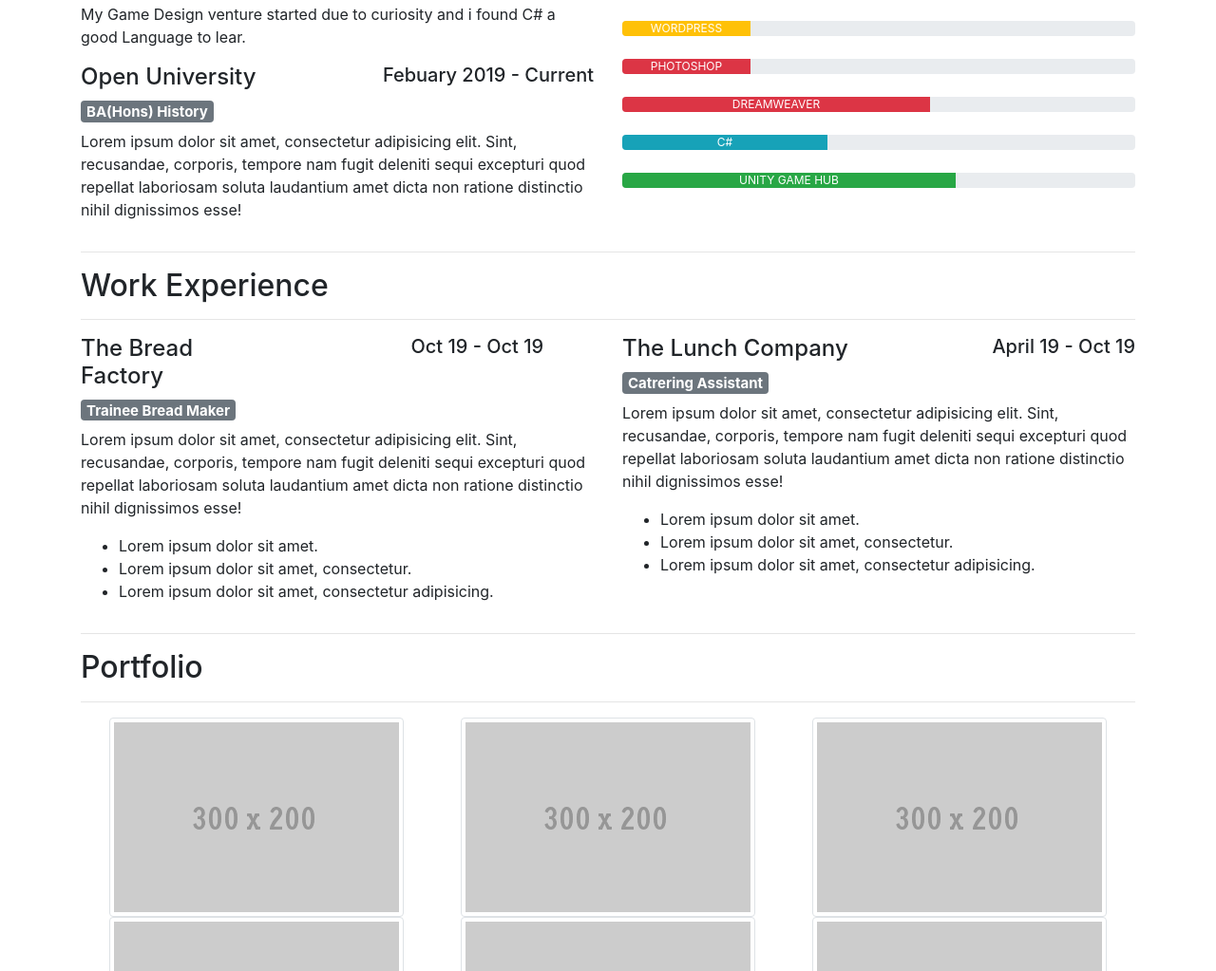
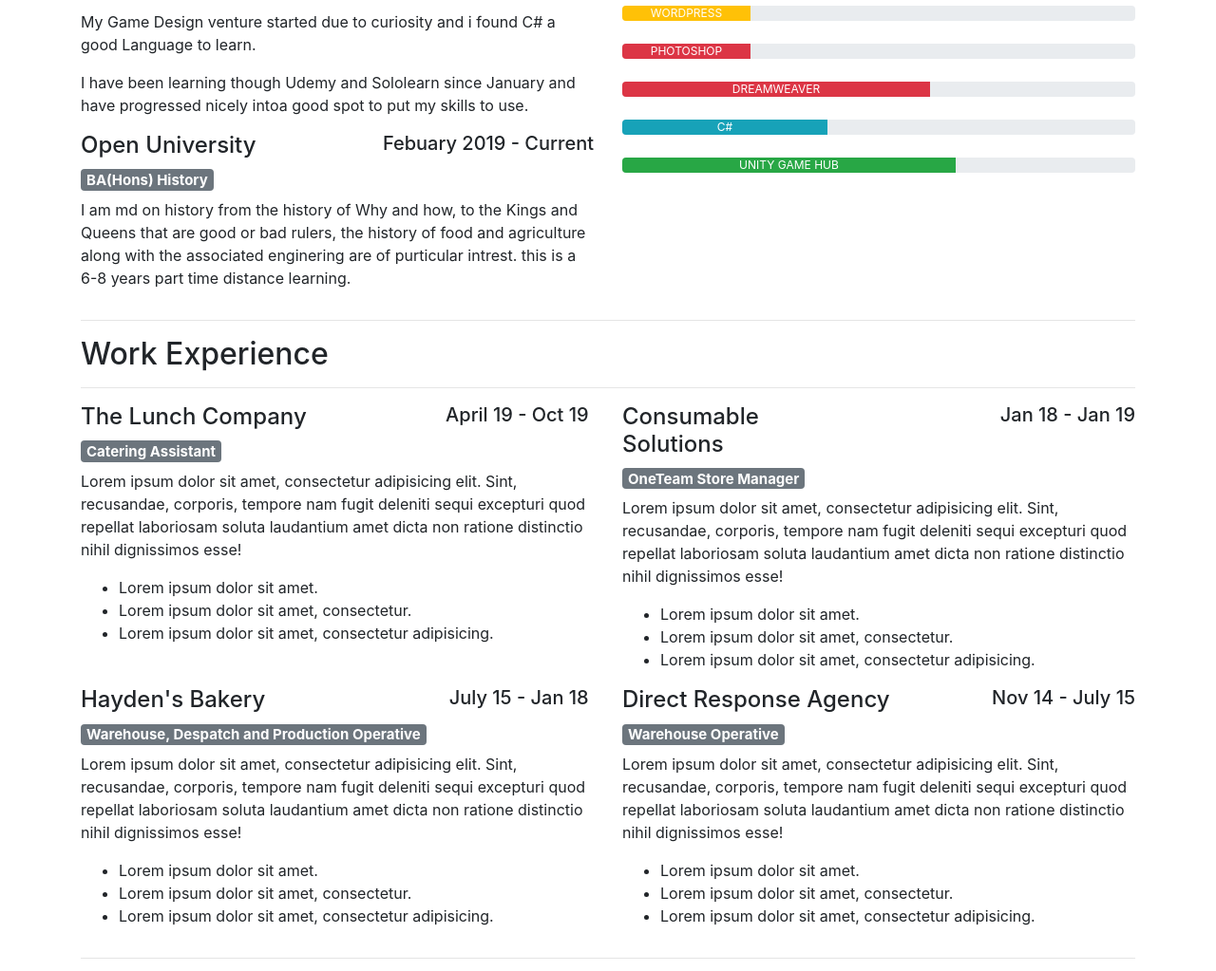
Before and after one commit to leotsmith/Portfolio, a plain HTML site: page index.html in a window 1280 px wide. Shown: the part 516-1539 px from the top of the page at 95% size. Drawn offline with Linux system fonts and the light colour scheme.

Commit message:
Updated with all roles and more details

```diff
--- a/index.html
+++ b/index.html
@@ -4,7 +4,7 @@
     <meta charset="utf-8">
     <meta http-equiv="X-UA-Compatible" content="IE=edge">
     <meta name="viewport" content="width=device-width, initial-scale=1">
-    <title>Bootstrap Resume Page Template</title>
+    <title>Personal Profile &amp; Resume</title>
     <!-- Bootstrap -->
     <link href="css/bootstrap-4.4.1.css" rel="stylesheet">
   </head>
@@ -16,14 +16,14 @@
           <h1>Leo Smith</h1>
         </div>
         <div class="col-6">
-          <p class="text-right"><a href="">Download my Resume</a></p>
+          <p class="text-right"><a href="files/Resume22.docx">Download my Resume</a></p>
         </div>
       </div>
       <hr>
       <div class="row">
         <div class="col-md-8 col-sm-12">
           <div class="media">
-            <img class="mr-3" src="images/115X115.gif" alt="Generic placeholder image">
+            <img src="images/myimg.png" alt="My Image" width="118" height="115" class="mr-3 rounded">
             <div class="media-body">
               <h5 class="mt-0">Web Developer</h5>
               Cras sit amet nibh libero, in gravida nulla. Nulla vel metus scelerisque ante sollicitudin. Cras purus odio, vestibulum in vulputate at, tempus viverra turpis. Fusce condimentum nunc ac nisi vulputate fringilla. Donec lacinia congue felis in faucibus.
@@ -36,7 +36,6 @@
               <strong>Leo Smith</strong>
               <br>
               Devizes, Wiltshire<br>
-				UK<br>
               <abbr title="Phone">P;</abbr> (+44) 74433 ****<br>
               <a href="mailto:#">leo.t.smith@protonmail.com</a>
             </address>
@@ -53,12 +52,13 @@
               <h4>Online Self Taught</h4>
             </div>
             <div class="col-6">
-              <h5 class="text-right"><span aria-hidden="true"></span> Jan 2020 - Current</h5>
+              <h5 class="text-right"><span aria-hidden="true"></span> Jan 2022 - Current</h5>
             </div>
           </div>
 
-          <p>I started my self education in Web Development and Game Designing after the large amount of free time due to the Pandemic and unemployment, I am looking to start a career in Web Development either Front End or Full Stack.&nbsp;</p>
-          <p>My Game Design venture started due to curiosity and i found C# a good Language to lear.&nbsp; &nbsp;</p>
+          <p>I started my self education in Web Development and Game Designing after the large amount of free time due to the Pandemic and unemployment, I am looking to start a career in Web Development starting with Front End then developing into Full Stack, using my Python skills along with it.&nbsp;</p>
+          <p>My Game Design venture started due to curiosity and i found C# a good Language to learn.&nbsp; &nbsp;</p>
+          <p>I have been learning though Udemy and Sololearn since January and have progressed nicely intoa good spot to put my skills to use.&nbsp; &nbsp;</p>
 <div class="row">
         <div class="col-6">
               <h4>Open University</h4>
@@ -68,7 +68,7 @@
             </div>
           </div>
           <h5><span class="badge badge-secondary">BA(Hons) History</span></h5>
-          <p>Lorem ipsum dolor sit amet, consectetur adipisicing elit. Sint, recusandae, corporis, tempore nam fugit deleniti sequi excepturi quod repellat laboriosam soluta laudantium amet dicta non ratione distinctio nihil dignissimos esse!</p>
+          <p>I am md on history from the history of Why and how, to the Kings and Queens that are good or bad rulers, the history of food and agriculture along with the associated enginering are of purticular intrest. this is a 6-8 years part time distance learning.&nbsp; &nbsp; &nbsp; &nbsp;&nbsp;</p>
         </div>
         <div class="col-md-6 col-sm-12">
           <h2>Skill Set</h2>
@@ -108,14 +108,14 @@
       <div class="row">
         <div class="col-md-6 col-sm-12">
           <div class="row">
-            <div class="col-5">
-              <h4>The Bread Factory&nbsp;</h4>
+            <div class="col-5 col-xl-6">
+              <h4>The Lunch Company&nbsp;</h4>
             </div>
             <div class="col-6">
-              <h5 class="text-right"><span aria-hidden="true"></span> Oct 19 - Oct 19&nbsp;</h5>
+              <h5 class="text-right"><span aria-hidden="true"></span> April 19 - Oct 19&nbsp;</h5>
             </div>
           </div>
-          <h5><span class="badge badge-secondary">Trainee Bread Maker</span></h5>
+          <h5><span class="badge badge-secondary">Catering Assistant</span></h5>
           <p>Lorem ipsum dolor sit amet, consectetur adipisicing elit. Sint, recusandae, corporis, tempore nam fugit deleniti sequi excepturi quod repellat laboriosam soluta laudantium amet dicta non ratione distinctio nihil dignissimos esse!</p>
           <ul>
             <li>Lorem ipsum dolor sit amet.</li>
@@ -126,13 +126,49 @@
         <div class="col-md-6 col-sm-12">
           <div class="row">
             <div class="col-5 col-xl-6">
-              <h4>The Lunch Company</h4>
+              <h4>Consumable Solutions&nbsp;</h4>
             </div>
             <div class="col-6">
-              <h5 class="text-right"><span aria-hidden="true"></span> April 19 - Oct 19</h5>
+              <h5 class="text-right"><span aria-hidden="true"></span> Jan 18 - Jan 19</h5>
             </div>
           </div>
-          <h5><span class="badge badge-secondary">Catrering Assistant</span></h5>
+          <h5><span class="badge badge-secondary">OneTeam Store Manager</span></h5>
+          <p>Lorem ipsum dolor sit amet, consectetur adipisicing elit. Sint, recusandae, corporis, tempore nam fugit deleniti sequi excepturi quod repellat laboriosam soluta laudantium amet dicta non ratione distinctio nihil dignissimos esse!</p>
+          <ul>
+            <li>Lorem ipsum dolor sit amet.</li>
+            <li>Lorem ipsum dolor sit amet, consectetur.</li>
+            <li>Lorem ipsum dolor sit amet, consectetur adipisicing.</li>
+          </ul>
+        </div>
+      </div>
+		 <div class="row">
+        <div class="col-md-6 col-sm-12">
+          <div class="row">
+            <div class="col-5 col-xl-6">
+              <h4>Hayden's Bakery&nbsp;</h4>
+            </div>
+            <div class="col-6">
+              <h5 class="text-right"><span aria-hidden="true"></span> July 15 - Jan 18&nbsp;</h5>
+            </div>
+          </div>
+          <h5><span class="badge badge-secondary">Warehouse, Despatch and Production Operative</span></h5>
+          <p>Lorem ipsum dolor sit amet, consectetur adipisicing elit. Sint, recusandae, corporis, tempore nam fugit deleniti sequi excepturi quod repellat laboriosam soluta laudantium amet dicta non ratione distinctio nihil dignissimos esse!</p>
+          <ul>
+            <li>Lorem ipsum dolor sit amet.</li>
+            <li>Lorem ipsum dolor sit amet, consectetur.</li>
+            <li>Lorem ipsum dolor sit amet, consectetur adipisicing.</li>
+          </ul>
+        </div>
+        <div class="col-md-6 col-sm-12">
+          <div class="row">
+            <div class="col-5 col-xl-7">
+              <h4>Direct Response Agency</h4>
+            </div>
+            <div class="col-6 col-xl-5"><span aria-hidden="true"></span>
+              <h5 class="text-right"><span aria-hidden="true">Nov 14 - July 15</span> </h5>
+            </div>
+          </div>
+          <h5><span class="badge badge-secondary">Warehouse Operative</span></h5>
           <p>Lorem ipsum dolor sit amet, consectetur adipisicing elit. Sint, recusandae, corporis, tempore nam fugit deleniti sequi excepturi quod repellat laboriosam soluta laudantium amet dicta non ratione distinctio nihil dignissimos esse!</p>
           <ul>
             <li>Lorem ipsum dolor sit amet.</li>
```
Also changed, not shown: images/myimg.png (added), 1 other file.
